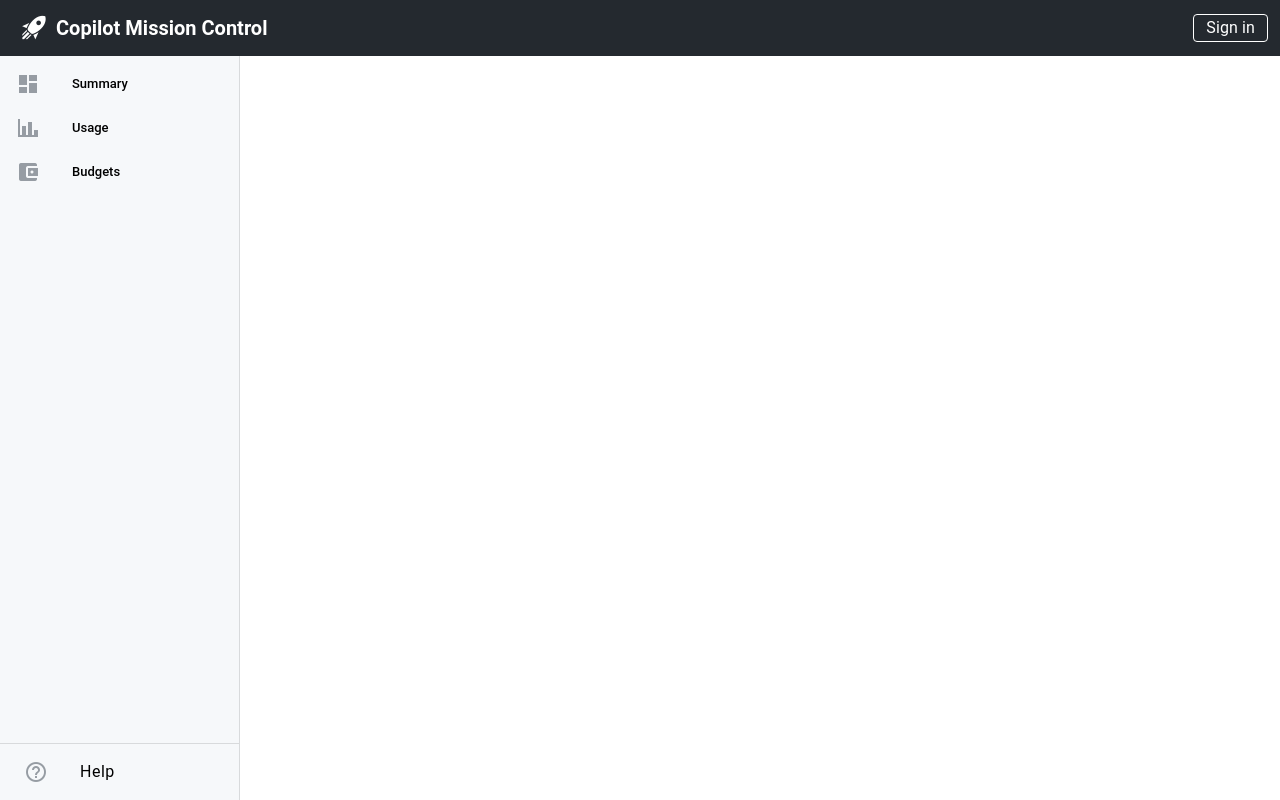
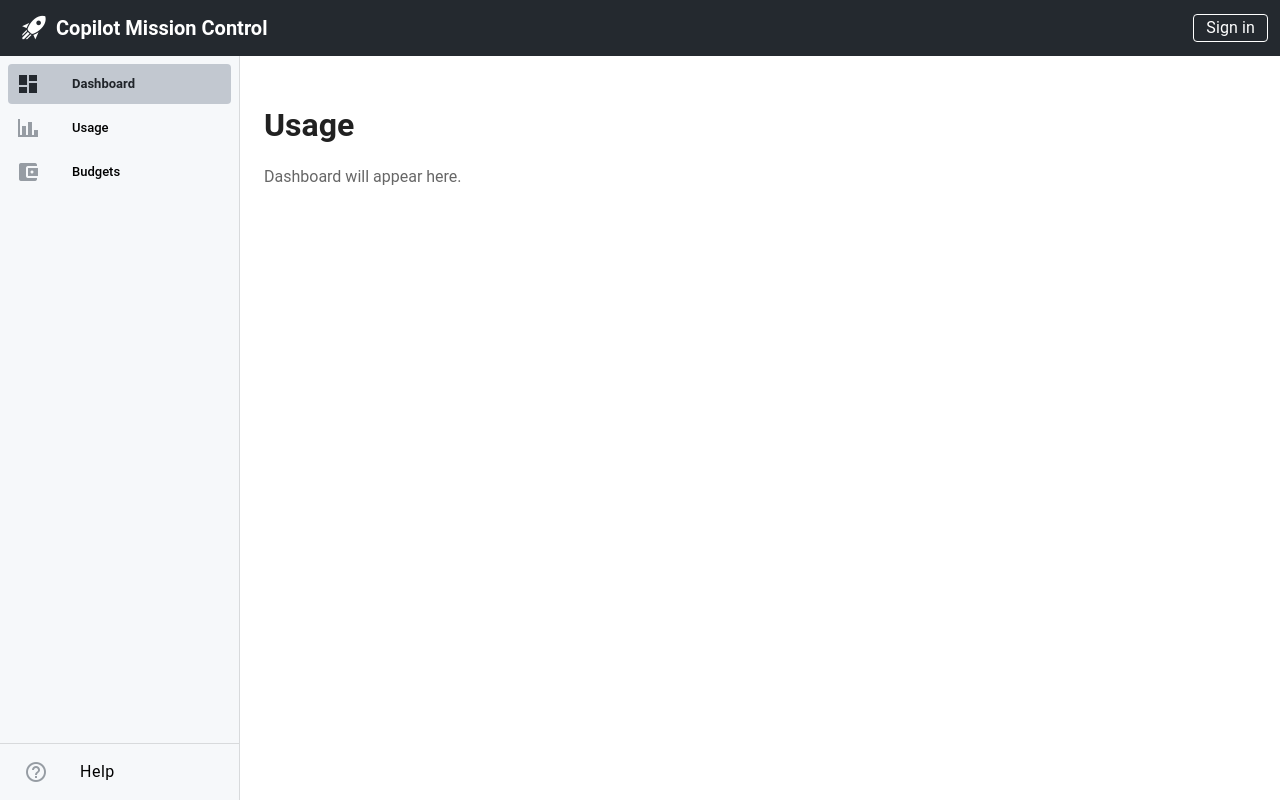
Before and after one commit to helaili/copilot-mission-control, a Nuxt app: page /dashboard in a window 1280 px wide. Built offline with nearby package versions, Linux system fonts and the light colour scheme.

Commit message:
feat: update sidebar navigation and add dashboard page

```diff
--- a/components/AppSidebar.vue
+++ b/components/AppSidebar.vue
@@ -18,7 +18,7 @@ const drawerModel = computed({
 })
 
 const navItems = [
-  { title: 'Summary', icon: 'mdi-view-dashboard', to: '/' },
+  { title: 'Dashboard', icon: 'mdi-view-dashboard', to: '/dashboard' },
   { title: 'Usage', icon: 'mdi-chart-bar', to: '/usage' },
   { title: 'Budgets', icon: 'mdi-wallet', to: '/budgets' },
 ]
--- /dev/null
+++ b/pages/dashboard.vue
@@ -0,0 +1,6 @@
+<template>
+  <div>
+    <h1 class="text-h5 font-weight-bold mb-4">Usage</h1>
+    <p class="text-medium-emphasis">Dashboard will appear here.</p>
+  </div>
+</template>
```
